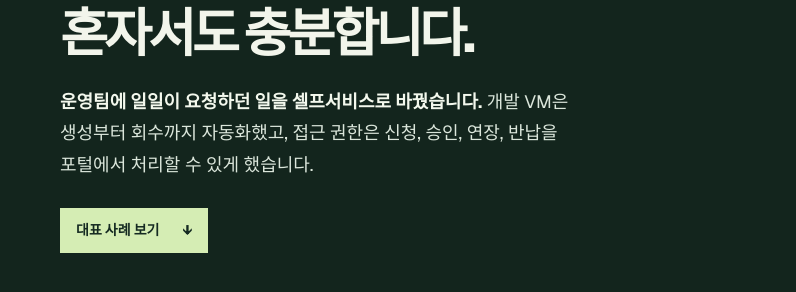
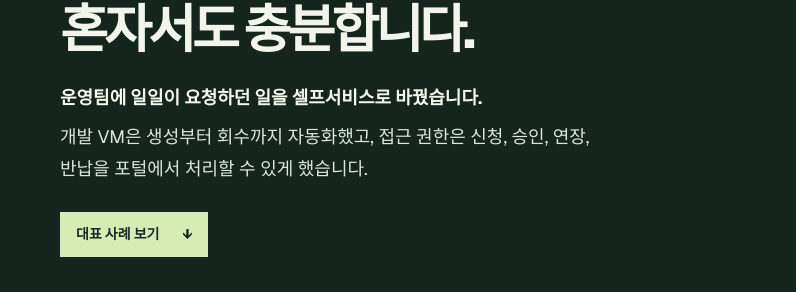
Before and after one commit to yeon3724/yeon3724.github.io, a plain HTML site: page index.html in a window 1280 px wide. Shown: the part 281-573 px from the top of the page, 0-796 px from the left. Drawn offline with nearby package versions, Linux system fonts and the light colour scheme.

Commit message:
docs: separate the portfolio introduction paragraphs (#2)

```diff
--- a/index.html
+++ b/index.html
@@ -46,6 +46,7 @@
     .eyebrow { color: var(--mint); font-size: 14px; font-weight: 650; letter-spacing: .025em; }
     h1 { margin-top: 16px; font-size: clamp(35px, 4.1vw, 52px); font-weight: 800; line-height: 1.16; letter-spacing: -.075em; text-wrap: balance; }
     .hero-copy p { margin-top: 22px; max-width: 540px; color: #dbe6db; font-size: clamp(15px, 1.45vw, 18px); }
+    .hero-copy p + p { margin-top: 8px; }
     .hero-copy strong { color: #f3f8ed; }
     .button { display: inline-flex; align-items: center; gap: 23px; margin-top: 28px; background: var(--mint); color: var(--dark); padding: 10px 16px; font-size: 14px; font-weight: 750; text-decoration: none; transition: background .18s; }
     .button:hover { background: #e5f4d2; }
@@ -116,7 +117,8 @@
         <div class="hero-copy">
           <div class="eyebrow">이연석 · 플랫폼 엔지니어</div>
           <h1 id="intro-title">인프라·DevOps·플랫폼, 혼자서도 충분합니다.</h1>
-          <p><strong>운영팀에 일일이 요청하던 일을 셀프서비스로 바꿨습니다.</strong> 개발 VM은 생성부터 회수까지 자동화했고, 접근 권한은 신청, 승인, 연장, 반납을 포털에서 처리할 수 있게 했습니다.</p>
+          <p><strong>운영팀에 일일이 요청하던 일을 셀프서비스로 바꿨습니다.</strong></p>
+          <p>개발 VM은 생성부터 회수까지 자동화했고, 접근 권한은 신청, 승인, 연장, 반납을 포털에서 처리할 수 있게 했습니다.</p>
           <a class="button" href="#work">대표 사례 보기 <span aria-hidden="true">↓</span></a>
         </div>
         <figure class="hero-photo">
```
